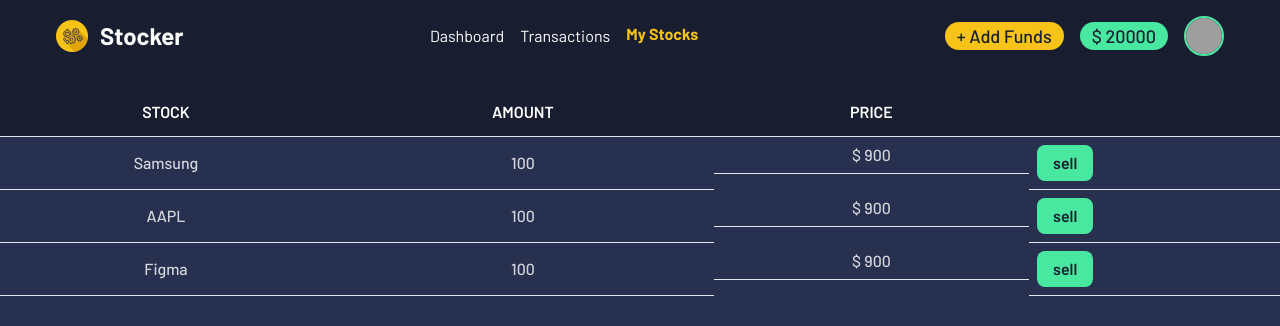
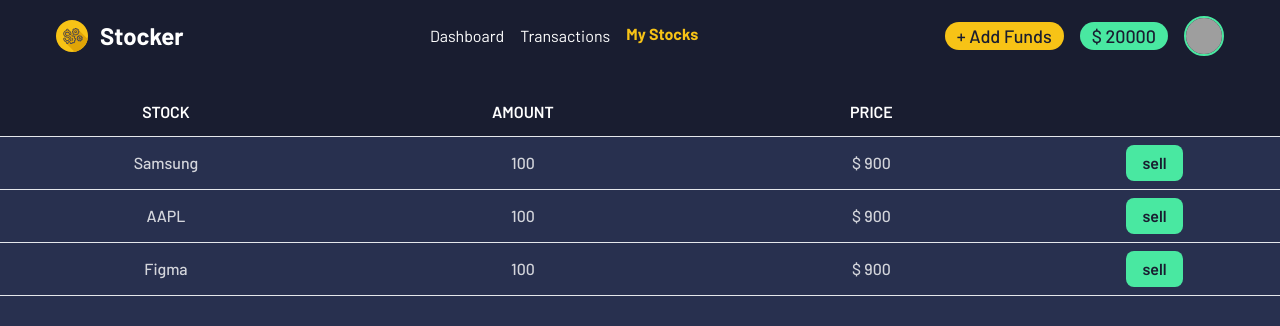
Before and after one commit to ranaagamaall/stock-market, a React (Create React App) app: page /stocks in a window 1280 px wide. Shown: the top 326 px of the page. Built offline with nearby package versions, Linux system fonts and the light colour scheme; grey boxes are pictures that could not be loaded.

Commit message:
investor stocks

```diff
--- a/src/pages/investor/InvestorPage.js
+++ b/src/pages/investor/InvestorPage.js
@@ -1,12 +1,11 @@
 // import { useState } from 'react'
-import { Routes, Route } from "react-router-dom";
+import { Routes, Route, Navigate } from "react-router-dom";
 import HomeNavbar from "../../layouts/HomeNavbar/HomeNavbar";
 import Home from "./home/Home";
 import Company from "./company/Company";
 import Stocks from "./stocks/Stocks";
 import user from "../../assets/data/investor/user";
 import Transactions from "./transactions/Transactions";
-import { useEffect } from "react";
 
 function Investor() {
 
@@ -20,6 +19,7 @@ function Investor() {
             <Route path="/company/:id" element={<Company />} />
             <Route path="/transactions" element={<Transactions />} />
             <Route path="/stocks" element={<Stocks />} />
+            <Route path="*" element={<Navigate to="/" replace />} />
           </Routes>
         </main>
       </div>
--- a/src/pages/investor/stocks/Stocks.js
+++ b/src/pages/investor/stocks/Stocks.js
@@ -5,6 +5,10 @@ import Dailog from "../../../components/Dailog";
 
 function Stocks() {
   const sellRef = useRef();
+  const sellAmmountRef = useRef();
+
+  const [sellAmmount, setSellAmmount] = useState(0);
+
   var groupBy = function (xs, key) {
     return xs.reduce(function (rv, x) {
       rv[x[key]] =
@@ -22,6 +26,7 @@ function Stocks() {
   }));
   console.log(result);
 
+  const tdataClass = "p-2 align-middle bg-transparent border-b text-center whitespace-nowrap shadow-transparent";
   return (
     <div className="">
       <Table
@@ -29,22 +34,22 @@ function Stocks() {
         rows={user.stocks.map((stock) => {
           return (
             <>
-              <td className="p-2 align-middle bg-transparent border-b whitespace-nowrap shadow-transparent">
+              <td className={tdataClass}>
                 <p className="mb-0 font-medium leading-tight text-center text-s font-main opacity-80">
                   {stock.stock}
                 </p>
               </td>
-              <td className="p-2 align-middle bg-transparent border-b whitespace-nowrap shadow-transparent">
+              <td className={tdataClass}>
                 <p className="mb-0 font-medium leading-tight text-center text-s font-main opacity-80">
                   {stock.amount}
                 </p>
               </td>
-              <td className="p-2 align-middle bg-transparent border-b whitespace-nowrap shadow-transparent flex justify-center gap-3">
+              <td className={tdataClass}>
                 <p className="mb-0 font-medium leading-tight text-s font-main opacity-80">
                   $ {stock.price}
                 </p>
               </td>
-              <td className="p-2 align-middle border-b whitespace-nowrap shadow-transparent">
+              <td className={tdataClass}>
                 <button
                   onClick={() => sellRef.current.showModal()}
                   className="px-4 py-2 font-semibold leading-tight rounded-lg text-s bg-success text-primary font-main"
@@ -65,10 +70,13 @@ function Stocks() {
       >
         <input
           type="number"
-          className="w-full p-2 border-2 rounded-lg outline-none border-primary text-primary"
+          ref={sellAmmountRef}
+          onChange={() => setSellAmmount(parseInt(sellAmmountRef.current.value))}
+          pattern="[0-9]{1,}"
+          className="w-full p-2 border-2 rounded-lg outline-none peer invalid:border-fail border-primary text-primary"
           placeholder="Enter amount of stocks"
         />
-        <p>pew pew</p>
+        {sellAmmount ? <p className="py-6 peer-invalid:hidden text-text">You will get <b className=" text-accent">$ {sellAmmount / 2}</b> for <b className="text-accent">{sellAmmount}</b> shares</p> : ""}
       </Dailog>
     </div>
   );
```
